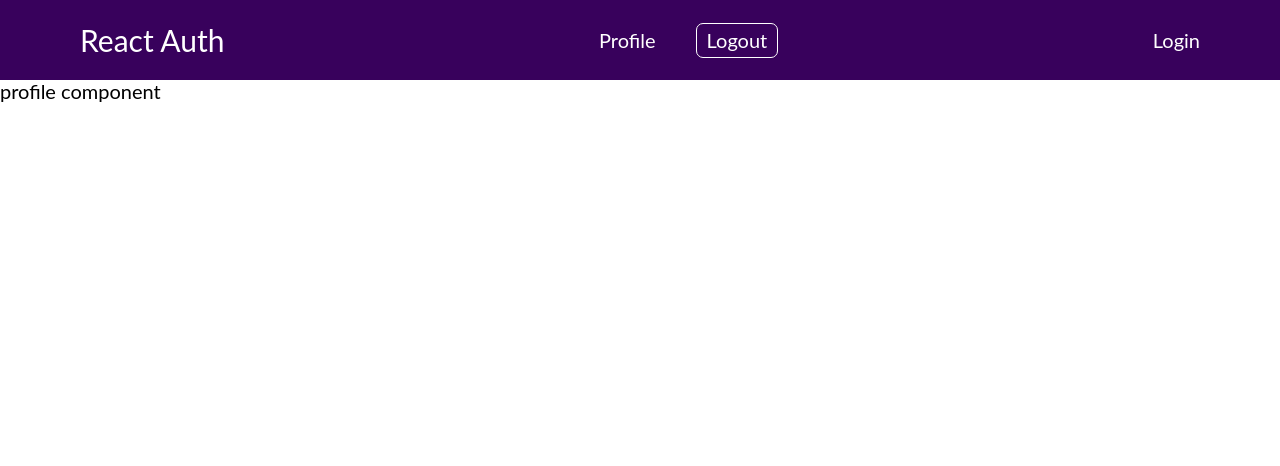
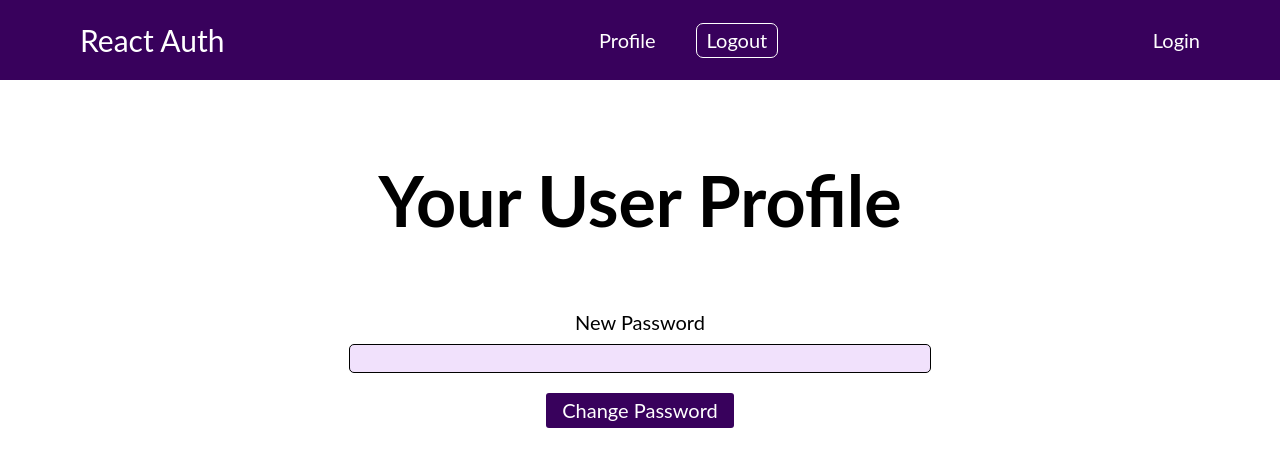
Before and after one commit to owni14/auth_practice, a Next.js app: page /profile in a window 1280 px wide. Shown: the top 466 px of the page. Built offline with nearby package versions, Linux system fonts and the light colour scheme.

Commit message:
비밀번호 변경 페이지 기본 틀 작업 완료

```diff
--- a/components/Profile.tsx
+++ b/components/Profile.tsx
@@ -1,5 +1,65 @@
+import styled from 'styled-components';
+import { useRef } from 'react';
+
+// Css Styling
+const ProfileBox = styled.div`
+  margin: 4rem 8rem;
+  text-align: center;
+`;
+
+const ProfileTitle = styled.p`
+  font-weight: bold;
+  font-size: 3.5rem;
+`;
+
+const ChgPasswordBox = styled.div``;
+
+const InputBox = styled.div`
+  margin-top: 10px;
+  margin-bottom: 20px;
+`;
+
+const PasswordInput = styled.input`
+  width: 60%;
+  height: 25px;
+  border: 1px solid black;
+  border-radius: 5px;
+  background-color: #f1e1fc;
+`;
+
+const ChgPasswordButton = styled.button`
+  background-color: #38015c;
+  border: 1px solid transparent;
+  border-radius: 3px;
+  color: white;
+  padding: 5px 15px;
+  &:hover {
+    background-color: #5f1393;
+  }
+`;
+
 const Profile = () => {
-  return <>profile component</>;
+  const passwordInpufRef = useRef<HTMLInputElement>(null);
+
+  const chgPasswordHandler = () => {
+    const enteredPassword = passwordInpufRef.current?.value;
+    console.log('password:: ', enteredPassword);
+  };
+
+  return (
+    <ProfileBox>
+      <ProfileTitle>Your User Profile</ProfileTitle>
+      <ChgPasswordBox>
+        New Password
+        <InputBox>
+          <PasswordInput required type='password' ref={passwordInpufRef} />
+        </InputBox>
+        <ChgPasswordButton onClick={chgPasswordHandler}>
+          Change Password
+        </ChgPasswordButton>
+      </ChgPasswordBox>
+    </ProfileBox>
+  );
 };
 
 export default Profile;
```
Also changed, not shown: components/Login.tsx (renamed from components/Login.jsx, +20 -7 lines).
